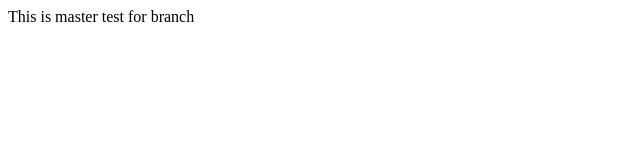
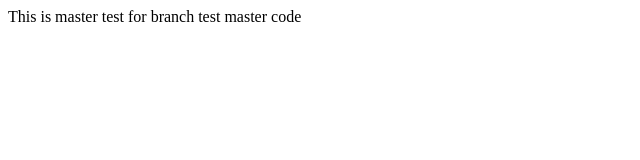
Before and after one commit to blueskyjourney/group-project, a plain HTML site: page index.html in a window 1280 px wide. Shown: the whole page, without its empty margins (0-640 px from the left). Drawn offline with Linux system fonts and the light colour scheme.

Commit message:
master code manually updated

```diff
--- a/index.html
+++ b/index.html
@@ -9,5 +9,6 @@
     <body>
         This is master
         test for branch
+        test master code
     </body>
 </html>
```
